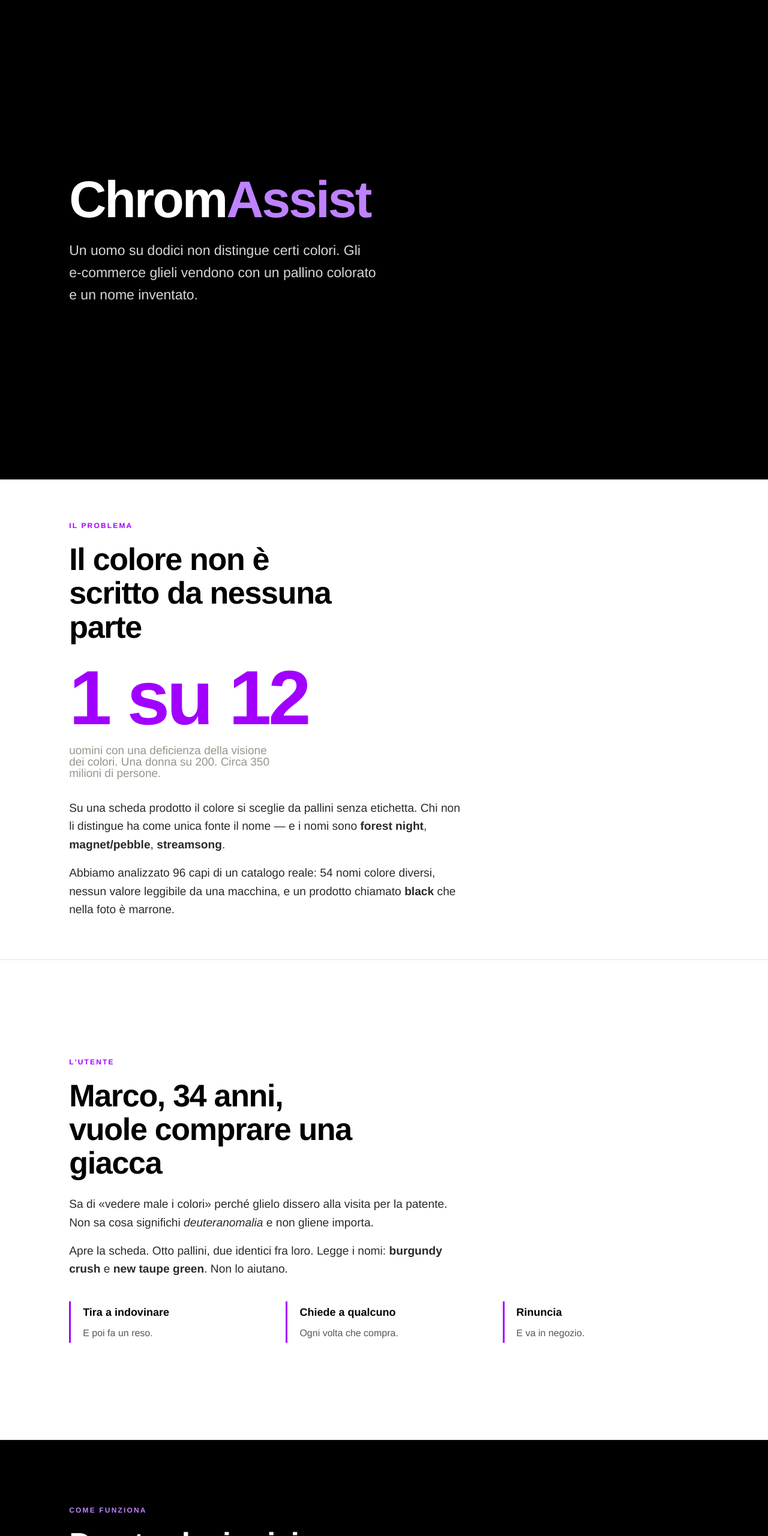
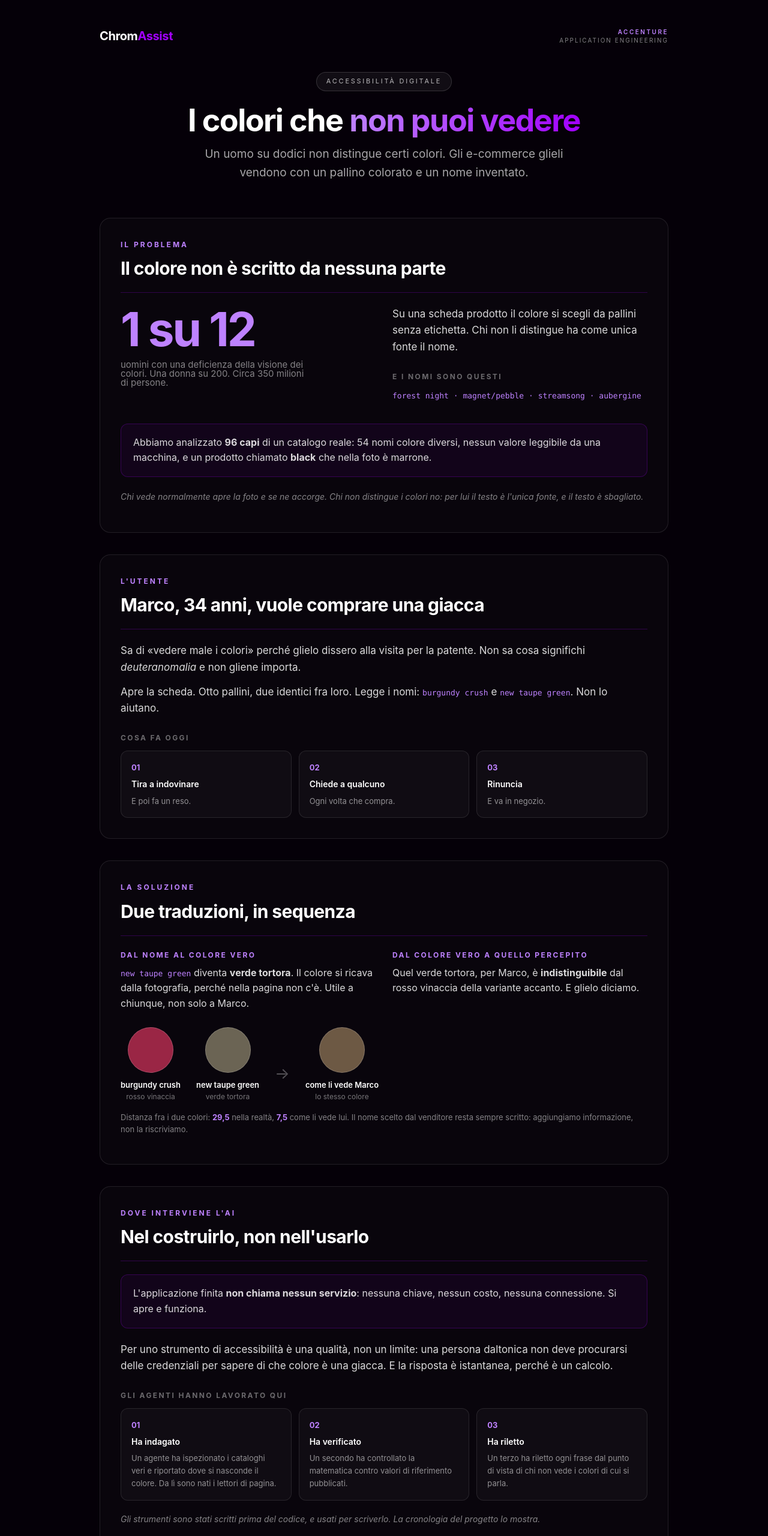
Before and after one commit to giuseppe-maria-ingra-acn/chromassist-hackathon, a plain HTML site: page presentation/index.html in a window 1280 px wide. Shown: the top 2560 px of the page at 60% size. Drawn offline with Linux system fonts and the light colour scheme.

Commit message:
Presentazione ribrandizzata sullo schema dell'evento
Allineata al linguaggio visivo di riferimento: fondo #050008, accenti viola
(#A100FF, #BE82FF, #460073) e rosa (#FF50A0) per i limiti, font Inter, schede
con bordo tenue e angoli a 18px, titoletti maiuscoli a spaziatura ampia,
intestazione con marchio a sinistra e blocco organizzativo a destra.

Il rosa è riservato alla sezione dei limiti, come nel riferimento, dove segnala
ciò che non va fatto: qui ciò che lo strumento non fa.

Contenuto invariato: registro divulgativo, i sei punti richiesti, e gli unici
numeri sono quelli che si capiscono da soli.

```diff
--- a/presentation/index.html
+++ b/presentation/index.html
@@ -2,210 +2,344 @@
 <html lang="it">
 <meta charset="utf-8">
 <meta name="viewport" content="width=device-width,initial-scale=1">
-<title>ChromAssist</title>
+<title>ChromAssist — Accessibilità Digitale</title>
 <style>
-  :root{
-    --nero:#000; --bianco:#fff; --grigio:#96968C; --avorio:#E6E6DC;
-    --viola:#A100FF; --viola-medio:#7500C0; --viola-scuro:#460073;
-    --lilla:#BE82FF; --lilla-chiaro:#DCAFFF;
+  :root {
+    --purple: #A100FF;
+    --purple-light: #BE82FF;
+    --purple-dark: #460073;
+    --ink: #0A0014;
+    --rose: #FF50A0;
   }
-  *{box-sizing:border-box;margin:0;padding:0}
-  body{font:17px/1.6 Graphik,'Helvetica Neue',Arial,sans-serif;color:var(--nero);background:var(--bianco)}
-  .sez{min-height:100vh;display:flex;flex-direction:column;justify-content:center;
-       padding:7vh 9vw;border-bottom:1px solid var(--avorio);scroll-snap-align:start}
-  html{scroll-snap-type:y proximity;scroll-behavior:smooth}
-  .num{font-size:12px;letter-spacing:.18em;text-transform:uppercase;color:var(--viola);
-       font-weight:600;margin-bottom:18px}
-  h1{font-size:clamp(44px,7vw,86px);line-height:1.02;letter-spacing:-.035em;font-weight:700}
-  h2{font-size:clamp(30px,4.2vw,52px);line-height:1.08;letter-spacing:-.025em;
-     font-weight:700;margin-bottom:26px;max-width:17ch}
-  p{font-size:clamp(17px,1.5vw,21px);max-width:62ch;color:#2a2a2e}
-  p+p{margin-top:16px}
-  .occhiello{color:var(--grigio);font-size:19px;margin-top:22px;max-width:52ch}
+  * { box-sizing: border-box; }
+  body {
+    margin: 0;
+    background: #050008;
+    color: #fff;
+    font-family: "Inter", system-ui, -apple-system, "Segoe UI", Roboto, sans-serif;
+    line-height: 1.6;
+    -webkit-font-smoothing: antialiased;
+  }
+  .wrap { max-width: 1000px; margin: 0 auto; padding: 44px 26px 80px; }
 
-  .scura{background:var(--nero);color:var(--bianco)}
-  .scura h2,.scura h1{color:var(--bianco)}
-  .scura p{color:#d6d6d2}
-  .scura .num{color:var(--lilla)}
+  /* intestazione */
+  .brand { display: flex; align-items: center; justify-content: space-between; gap: 16px; margin-bottom: 44px; }
+  .brand .logo { font-size: 20px; font-weight: 700; letter-spacing: -0.02em; }
+  .brand .logo .mark { color: var(--purple); }
+  .brand .org { text-align: right; font-size: 10px; line-height: 1.4; }
+  .brand .org .a { color: var(--purple-light); text-transform: uppercase; letter-spacing: 0.25em; font-weight: 600; }
+  .brand .org .b { color: rgba(255,255,255,0.5); text-transform: uppercase; letter-spacing: 0.2em; }
 
-  .cifra{font-size:clamp(64px,10vw,130px);font-weight:700;letter-spacing:-.04em;
-         line-height:1;color:var(--viola)}
-  .cifra small{display:block;font-size:19px;font-weight:400;letter-spacing:0;
-               color:var(--grigio);margin-top:14px;max-width:34ch}
+  /* copertina */
+  .hero { text-align: center; margin-bottom: 60px; }
+  .hero .eyebrow {
+    display: inline-block; border: 1px solid rgba(255,255,255,0.15);
+    background: rgba(255,255,255,0.05); border-radius: 999px;
+    padding: 6px 16px; font-size: 11px; text-transform: uppercase;
+    letter-spacing: 0.25em; color: rgba(255,255,255,0.7);
+  }
+  .hero h1 { font-size: 52px; font-weight: 700; letter-spacing: -0.03em; margin: 22px 0 14px; line-height: 1.05; }
+  .hero h1 .grad {
+    background: linear-gradient(90deg, var(--purple-light), var(--purple));
+    -webkit-background-clip: text; background-clip: text; color: transparent;
+  }
+  .hero p { max-width: 660px; margin: 0 auto; font-size: 19px; color: rgba(255,255,255,0.65); }
 
-  .duo{display:grid;grid-template-columns:repeat(auto-fit,minmax(290px,1fr));gap:34px;margin-top:38px}
-  .carta{border-left:3px solid var(--viola);padding:4px 0 4px 20px}
-  .carta h3{font-size:18px;font-weight:600;margin-bottom:7px}
-  .carta p{font-size:16px;color:#55555c}
-  .scura .carta{border-color:var(--lilla)}
-  .scura .carta p{color:#b5b5b0}
+  /* sezioni */
+  .sez {
+    border: 1px solid rgba(255,255,255,0.1);
+    border-radius: 18px;
+    background: rgba(255,255,255,0.02);
+    padding: 34px;
+    margin-bottom: 36px;
+  }
+  .sez-head { border-bottom: 1px solid rgba(161,0,255,0.25); padding-bottom: 16px; margin-bottom: 22px; }
+  .sez-num { font-size: 12px; font-weight: 700; text-transform: uppercase; letter-spacing: 0.25em; color: var(--purple-light); }
+  .sez-head h2 { font-size: 30px; font-weight: 700; letter-spacing: -0.02em; margin: 6px 0 0; }
+  .guida { font-size: 17px; color: rgba(255,255,255,0.85); margin: 0 0 14px; }
+  .guida:last-child { margin-bottom: 0; }
+  .sottotono { font-style: italic; color: rgba(255,255,255,0.5); font-size: 14px; }
 
-  .prova{display:flex;align-items:center;gap:26px;flex-wrap:wrap;margin:40px 0 10px}
-  .capo{text-align:center}
-  .pallino{width:84px;height:84px;border-radius:50%;border:1px solid rgba(0,0,0,.12);margin:0 auto 10px}
-  .scura .pallino{border-color:rgba(255,255,255,.2)}
-  .capo em{font-style:normal;font-size:14px;color:var(--grigio);display:block}
-  .capo b{font-size:15px;font-weight:600;display:block;margin-bottom:3px}
-  .freccia{font-size:28px;color:var(--grigio)}
-  .didascalia{font-size:15px;color:var(--grigio);margin-top:8px}
+  h3 { font-size: 12px; text-transform: uppercase; letter-spacing: 0.2em; color: var(--purple-light); margin: 0 0 8px; }
+  h4 { font-size: 12px; text-transform: uppercase; letter-spacing: 0.2em; color: rgba(255,255,255,0.4); margin: 26px 0 12px; }
 
-  ul{margin-top:22px;max-width:60ch}
-  li{font-size:18px;margin-bottom:13px;list-style:none;padding-left:26px;position:relative;color:#2a2a2e}
-  li::before{content:'';position:absolute;left:0;top:11px;width:9px;height:9px;background:var(--viola)}
-  .scura li{color:#d6d6d2}
-  .scura li::before{background:var(--lilla)}
+  .rilievo {
+    border: 1px solid rgba(161,0,255,0.25);
+    background: rgba(161,0,255,0.06);
+    border-radius: 12px; padding: 18px 20px; margin: 22px 0;
+  }
+  .rilievo p { margin: 0; color: rgba(255,255,255,0.85); }
 
-  .chiusura{font-size:clamp(24px,3vw,38px);font-weight:700;letter-spacing:-.02em;
-            line-height:1.25;max-width:20ch;margin-top:30px}
+  .cols { display: grid; grid-template-columns: 1fr 1fr; gap: 28px; }
+  .tris { display: grid; grid-template-columns: repeat(3, 1fr); gap: 12px; }
+
+  .bullets { list-style: none; padding: 0; margin: 0; }
+  .bullets li { position: relative; padding-left: 20px; color: rgba(255,255,255,0.72); margin-bottom: 9px; }
+  .bullets li::before { content: "›"; position: absolute; left: 0; color: var(--purple); font-weight: 700; }
+  .bullets strong { color: #fff; font-weight: 600; }
+
+  .carta { border: 1px solid rgba(255,255,255,0.1); background: rgba(255,255,255,0.03); border-radius: 12px; padding: 17px; }
+  .c-num { font-size: 13px; font-weight: 700; color: var(--purple-light); }
+  .carta h5 { font-size: 14px; font-weight: 600; margin: 6px 0; }
+  .carta p { font-size: 13px; color: rgba(255,255,255,0.55); margin: 0; }
+
+  .cifra { font-size: 78px; font-weight: 700; letter-spacing: -0.04em; line-height: 1; color: var(--purple-light); }
+  .cifra small { display: block; font-size: 15px; font-weight: 400; letter-spacing: 0; color: rgba(255,255,255,0.5); margin-top: 12px; max-width: 34ch; }
+
+  /* prova visiva */
+  .prova { display: flex; align-items: flex-end; gap: 26px; flex-wrap: wrap; margin: 26px 0 14px; }
+  .capo { text-align: center; }
+  .pallino { width: 76px; height: 76px; border-radius: 50%; border: 1px solid rgba(255,255,255,0.18); margin: 0 auto 10px; }
+  .capo b { display: block; font-size: 13px; font-weight: 600; }
+  .capo em { display: block; font-style: normal; font-size: 12px; color: rgba(255,255,255,0.45); }
+  .freccia { font-size: 26px; color: rgba(255,255,255,0.3); padding-bottom: 28px; }
+  .misura { font-size: 13px; color: rgba(255,255,255,0.5); }
+  .misura strong { color: var(--purple-light); }
+
+  .limiti { border: 1px solid rgba(255,80,160,0.2); background: rgba(255,80,160,0.05); }
+  .limiti .sez-head { border-bottom-color: rgba(255,80,160,0.25); }
+  .limiti .sez-num { color: var(--rose); }
+  .limiti .bullets li::before { content: "×"; color: var(--rose); }
+
+  .nomi { font-family: ui-monospace, SFMono-Regular, Menlo, monospace; font-size: 13px; color: var(--purple-light); }
+
+  footer { text-align: center; margin-top: 44px; font-size: 11px; text-transform: uppercase; letter-spacing: 0.2em; color: rgba(255,255,255,0.25); }
+  footer .mark { color: var(--purple); }
+
+  @media (max-width: 680px) {
+    .cols, .tris { grid-template-columns: 1fr; }
+    .hero h1 { font-size: 34px; }
+    .cifra { font-size: 54px; }
+  }
 </style>
 
-<!-- 1 — copertina -->
-<section class="sez scura">
-  <h1>Chrom<span style="color:var(--lilla)">Assist</span></h1>
-  <p class="occhiello" style="font-size:23px;max-width:40ch">
-    Un uomo su dodici non distingue certi colori.
-    Gli e-commerce glieli vendono con un pallino colorato e un nome inventato.
+<div class="wrap">
+
+  <div class="brand">
+    <div class="logo">Chrom<span class="mark">Assist</span></div>
+    <div class="org">
+      <div class="a">Accenture</div>
+      <div class="b">Application Engineering</div>
+    </div>
+  </div>
+
+  <div class="hero">
+    <span class="eyebrow">Accessibilità Digitale</span>
+    <h1>I colori che <span class="grad">non puoi vedere</span></h1>
+    <p>
+      Un uomo su dodici non distingue certi colori. Gli e-commerce glieli
+      vendono con un pallino colorato e un nome inventato.
+    </p>
+  </div>
+
+  <!-- 1 -->
+  <section class="sez">
+    <div class="sez-head">
+      <div class="sez-num">Il problema</div>
+      <h2>Il colore non è scritto da nessuna parte</h2>
+    </div>
+
+    <div class="cols">
+      <div>
+        <div class="cifra">1 su 12
+          <small>uomini con una deficienza della visione dei colori. Una donna su 200. Circa 350 milioni di persone.</small>
+        </div>
+      </div>
+      <div>
+        <p class="guida">
+          Su una scheda prodotto il colore si scegli da pallini senza etichetta.
+          Chi non li distingue ha come unica fonte il nome.
+        </p>
+        <h4>e i nomi sono questi</h4>
+        <p class="nomi">forest night · magnet/pebble · streamsong · aubergine</p>
+      </div>
+    </div>
+
+    <div class="rilievo">
+      <p>
+        Abbiamo analizzato <strong>96 capi</strong> di un catalogo reale:
+        54 nomi colore diversi, nessun valore leggibile da una macchina, e un
+        prodotto chiamato <strong>black</strong> che nella foto è marrone.
+      </p>
+    </div>
+    <p class="sottotono">
+      Chi vede normalmente apre la foto e se ne accorge. Chi non distingue i
+      colori no: per lui il testo è l'unica fonte, e il testo è sbagliato.
     </p>
   </section>
 
-<!-- 2 — il problema -->
+  <!-- 2 -->
   <section class="sez">
-  <div class="num">Il problema</div>
-  <h2>Il colore non è scritto da nessuna parte</h2>
-  <div class="cifra">1 su 12
-    <small>uomini con una deficienza della visione dei colori. Una donna su 200.
-    Circa 350 milioni di persone.</small>
+    <div class="sez-head">
+      <div class="sez-num">L'utente</div>
+      <h2>Marco, 34 anni, vuole comprare una giacca</h2>
     </div>
-  <p style="margin-top:34px">
-    Su una scheda prodotto il colore si sceglie da pallini senza etichetta.
-    Chi non li distingue ha come unica fonte il nome — e i nomi sono
-    <strong>forest night</strong>, <strong>magnet/pebble</strong>, <strong>streamsong</strong>.
+
+    <p class="guida">
+      Sa di «vedere male i colori» perché glielo dissero alla visita per la
+      patente. Non sa cosa significhi <em>deuteranomalia</em> e non gliene importa.
     </p>
-  <p>
-    Abbiamo analizzato 96 capi di un catalogo reale: 54 nomi colore diversi,
-    nessun valore leggibile da una macchina, e un prodotto chiamato
-    <strong>black</strong> che nella foto è marrone.
+    <p class="guida">
+      Apre la scheda. Otto pallini, due identici fra loro. Legge i nomi:
+      <span class="nomi">burgundy crush</span> e <span class="nomi">new taupe green</span>.
+      Non lo aiutano.
     </p>
-</section>
 
-<!-- 3 — l'utente -->
-<section class="sez">
-  <div class="num">L'utente</div>
-  <h2>Marco, 34 anni, vuole comprare una giacca</h2>
-  <p>
-    Sa di «vedere male i colori» perché glielo dissero alla visita per la patente.
-    Non sa cosa significhi <em>deuteranomalia</em> e non gliene importa.
-  </p>
-  <p>
-    Apre la scheda. Otto pallini, due identici fra loro. Legge i nomi:
-    <strong>burgundy crush</strong> e <strong>new taupe green</strong>. Non lo aiutano.
-  </p>
-  <div class="duo">
-    <div class="carta"><h3>Tira a indovinare</h3><p>E poi fa un reso.</p></div>
-    <div class="carta"><h3>Chiede a qualcuno</h3><p>Ogni volta che compra.</p></div>
-    <div class="carta"><h3>Rinuncia</h3><p>E va in negozio.</p></div>
+    <h4>cosa fa oggi</h4>
+    <div class="tris">
+      <div class="carta"><div class="c-num">01</div><h5>Tira a indovinare</h5><p>E poi fa un reso.</p></div>
+      <div class="carta"><div class="c-num">02</div><h5>Chiede a qualcuno</h5><p>Ogni volta che compra.</p></div>
+      <div class="carta"><div class="c-num">03</div><h5>Rinuncia</h5><p>E va in negozio.</p></div>
     </div>
   </section>
 
-<!-- 4 — come funziona -->
-<section class="sez scura">
-  <div class="num">Come funziona</div>
+  <!-- 3 -->
+  <section class="sez">
+    <div class="sez-head">
+      <div class="sez-num">La soluzione</div>
       <h2>Due traduzioni, in sequenza</h2>
-  <div class="duo">
-    <div class="carta">
-      <h3>Dal nome commerciale al colore vero</h3>
-      <p>«new taupe green» diventa <strong>verde tortora</strong>.
-         Il colore si ricava dalla fotografia, perché nella pagina non c'è.
-         Utile a chiunque, non solo a Marco.</p>
     </div>
-    <div class="carta">
+
+    <div class="cols">
+      <div>
+        <h3>Dal nome al colore vero</h3>
+        <p class="guida" style="font-size:16px">
+          <span class="nomi">new taupe green</span> diventa
+          <strong>verde tortora</strong>. Il colore si ricava dalla fotografia,
+          perché nella pagina non c'è. Utile a chiunque, non solo a Marco.
+        </p>
+      </div>
+      <div>
         <h3>Dal colore vero a quello percepito</h3>
-      <p>Quel verde tortora, per Marco, è <strong>indistinguibile</strong>
-         dal rosso vinaccia della variante accanto. E glielo diciamo.</p>
+        <p class="guida" style="font-size:16px">
+          Quel verde tortora, per Marco, è <strong>indistinguibile</strong> dal
+          rosso vinaccia della variante accanto. E glielo diciamo.
+        </p>
       </div>
     </div>
 
     <div class="prova">
-    <div class="capo"><div class="pallino" style="background:#9A2645"></div>
-      <b>burgundy crush</b><em>rosso vinaccia</em></div>
-    <div class="capo"><div class="pallino" style="background:#6B6454"></div>
-      <b>new taupe green</b><em>verde tortora</em></div>
+      <div class="capo">
+        <div class="pallino" style="background:#9A2645"></div>
+        <b>burgundy crush</b><em>rosso vinaccia</em>
+      </div>
+      <div class="capo">
+        <div class="pallino" style="background:#6B6454"></div>
+        <b>new taupe green</b><em>verde tortora</em>
+      </div>
       <span class="freccia">→</span>
-    <div class="capo"><div class="pallino" style="background:#6D5944"></div>
-      <b>come li vede Marco</b><em>lo stesso colore</em></div>
+      <div class="capo">
+        <div class="pallino" style="background:#6D5944"></div>
+        <b>come li vede Marco</b><em>lo stesso colore</em>
       </div>
-  <p class="didascalia">
-    Distanza fra i due colori: <strong style="color:#fff">29,5</strong> nella realtà,
-    <strong style="color:#fff">7,5</strong> come li vede lui. Il nome del venditore
-    resta sempre scritto: aggiungiamo, non riscriviamo.
+    </div>
+    <p class="misura">
+      Distanza fra i due colori: <strong>29,5</strong> nella realtà,
+      <strong>7,5</strong> come li vede lui. Il nome scelto dal venditore resta
+      sempre scritto: aggiungiamo informazione, non la riscriviamo.
     </p>
   </section>
 
-<!-- 5 — dove interviene l'AI -->
+  <!-- 4 -->
   <section class="sez">
-  <div class="num">Dove interviene l'intelligenza artificiale</div>
+    <div class="sez-head">
+      <div class="sez-num">Dove interviene l'AI</div>
       <h2>Nel costruirlo, non nell'usarlo</h2>
+    </div>
+
+    <div class="rilievo">
       <p>
-    L'applicazione finita <strong>non chiama nessun servizio</strong>: nessuna chiave,
-    nessun costo, nessuna connessione. Si apre e funziona.
+        L'applicazione finita <strong>non chiama nessun servizio</strong>:
+        nessuna chiave, nessun costo, nessuna connessione. Si apre e funziona.
       </p>
-  <p>
-    Per uno strumento di accessibilità è una qualità, non un limite: una persona
-    daltonica non deve procurarsi delle credenziali per sapere di che colore è una giacca.
-    E la risposta è istantanea, perché è un calcolo.
+    </div>
+
+    <p class="guida">
+      Per uno strumento di accessibilità è una qualità, non un limite: una
+      persona daltonica non deve procurarsi delle credenziali per sapere di che
+      colore è una giacca. E la risposta è istantanea, perché è un calcolo.
     </p>
-  <div class="duo">
+
+    <h4>gli agenti hanno lavorato qui</h4>
+    <div class="tris">
       <div class="carta">
-      <h3>L'AI ha indagato</h3>
-      <p>Un agente ha ispezionato i cataloghi veri e riportato dove si nasconde
-         il colore. Da lì sono nati i lettori di pagina.</p>
+        <div class="c-num">01</div><h5>Ha indagato</h5>
+        <p>Un agente ha ispezionato i cataloghi veri e riportato dove si nasconde il colore. Da lì sono nati i lettori di pagina.</p>
       </div>
       <div class="carta">
-      <h3>L'AI ha verificato</h3>
-      <p>Un secondo agente ha controllato la matematica contro valori di
-         riferimento pubblicati.</p>
+        <div class="c-num">02</div><h5>Ha verificato</h5>
+        <p>Un secondo ha controllato la matematica contro valori di riferimento pubblicati.</p>
       </div>
       <div class="carta">
-      <h3>L'AI ha riletto i testi</h3>
-      <p>Un terzo ha riletto ogni frase dal punto di vista di chi non vede i
-         colori di cui si parla.</p>
+        <div class="c-num">03</div><h5>Ha riletto</h5>
+        <p>Un terzo ha riletto ogni frase dal punto di vista di chi non vede i colori di cui si parla.</p>
       </div>
     </div>
-  <p class="occhiello">
+    <p class="sottotono" style="margin-top:20px">
       Gli strumenti sono stati scritti prima del codice, e usati per scriverlo.
       La cronologia del progetto lo mostra.
     </p>
   </section>
 
-<!-- 6 — il miglioramento -->
+  <!-- 5 -->
   <section class="sez">
-  <div class="num">Il miglioramento</div>
+    <div class="sez-head">
+      <div class="sez-num">Il miglioramento</div>
       <h2>Cosa cambia per Marco</h2>
-  <ul>
+    </div>
+
+    <ul class="bullets">
       <li>Non ordina il colore sbagliato, e non fa il reso.</li>
       <li>Non deve chiedere a nessuno di guardare il suo schermo.</li>
       <li>Non rinuncia a comprare online.</li>
       <li>Sa <strong>come si chiama davvero</strong> il colore che sta comprando.</li>
     </ul>
-  <p class="chiusura">
-    E con un cursore può far vedere agli altri come li vede lui.<br>
-    Per la prima volta può mostrarlo, invece di spiegarlo.
+
+    <div class="rilievo">
+      <p>
+        E con un cursore può far vedere agli altri come li vede lui.
+        <strong>Per la prima volta può mostrarlo, invece di spiegarlo.</strong>
+      </p>
+    </div>
+  </section>
+
+  <!-- 6 -->
+  <section class="sez limiti">
+    <div class="sez-head">
+      <div class="sez-num">Limiti e rischi</div>
+      <h2>Cosa questo strumento non fa</h2>
+    </div>
+
+    <ul class="bullets">
+      <li>
+        <strong>Il colore è stimato da una fotografia</strong>, non misurato sul
+        tessuto: dipende da luce, post-produzione e compressione. Serve a capire
+        se due opzioni si confondono, non a certificare una tinta.
+      </li>
+      <li>
+        <strong>Un capo multicolore rompe l'ipotesi</strong> del colore dominante.
+        Quando accade lo dichiariamo, invece di inventare un valore.
+      </li>
+      <li>
+        <strong>Le soglie sono una media statistica</strong>, non la vista di una
+        persona precisa. Per questo il cursore resta in mano all'utente.
+      </li>
+      <li>
+        <strong>Non decide al posto suo.</strong> Mostra, spiega, e si ferma:
+        la scelta resta di chi compra.
+      </li>
+    </ul>
+
+    <p class="sottotono" style="margin-top:22px">
+      Abbiamo puntato lo strumento anche contro la nostra interfaccia, e ha
+      trovato un difetto: avviso e conferma erano indistinguibili sull'asse
+      rosso-verde. Non l'abbiamo risolto cambiando tinta — contrasto e
+      distinguibilità sono in conflitto diretto — ma aggiungendo un segnale che
+      non dipende dal colore.
     </p>
   </section>
 
-<!-- 7 — limiti -->
-<section class="sez scura">
-  <div class="num">Limiti e rischi</div>
-  <h2>Cosa questo strumento non fa</h2>
-  <ul>
-    <li><strong>Il colore è stimato da una fotografia</strong>, non misurato sul tessuto:
-        dipende da luce, post-produzione e compressione. Serve a capire se due opzioni
-        si confondono, non a certificare una tinta.</li>
-    <li><strong>Un capo multicolore rompe l'ipotesi</strong> del colore dominante.
-        Quando accade lo dichiariamo, invece di inventare un valore.</li>
-    <li><strong>Le soglie sono una media statistica</strong>, non la vista di una
-        persona precisa. Per questo il cursore resta in mano all'utente.</li>
-    <li><strong>Non decide al posto suo.</strong> Mostra, spiega, e si ferma:
-        la scelta resta di chi compra.</li>
-  </ul>
-</section>
+  <footer>Chrom<span class="mark">Assist</span> · Accessibilità Digitale</footer>
+
+</div>
+</html>
```
Lines whose indentation alone changed are shown as unchanged.
